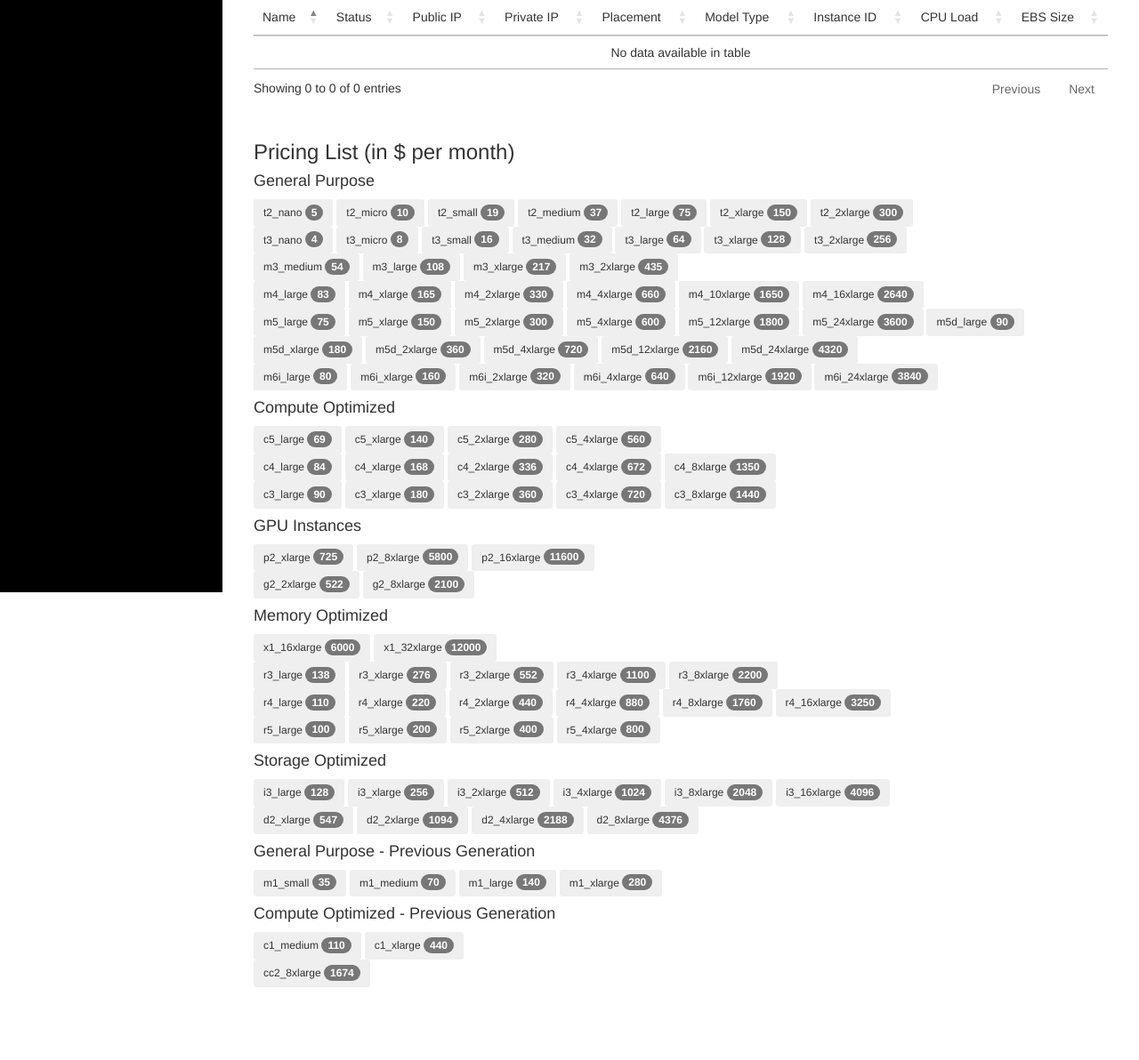
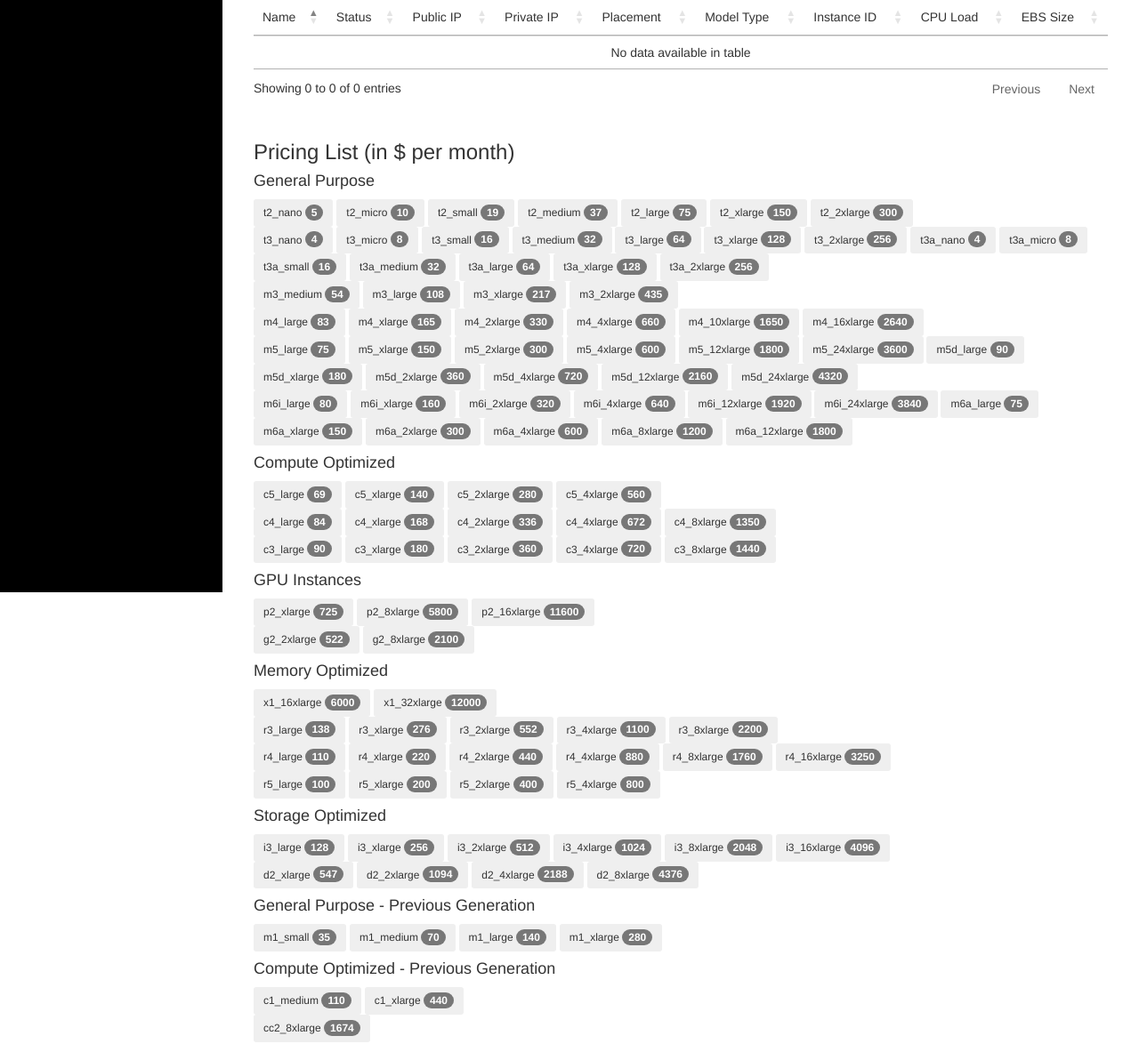
Before and after one commit to majeinfo/ezaws, a Django app: template web/templates/instances.html in a window 1280 px wide. Shown: the part 260-1452 px from the top of the page at 89% size. Before the commit the page ends 1370 px from the top, so only its background shows below. Run offline with Django 3.2, Linux system fonts and the light colour scheme; the template is opened without the code that fills it, so the values that code supplies are empty; some libraries are stand-ins or nearby versions.

Commit message:
Add t3a and m6a pricing

```diff
--- a/web/templates/instances.html
+++ b/web/templates/instances.html
@@ -67,11 +67,13 @@
                 prices: {
                     t2_nano: 5, t2_micro: 10, t2_small: 19, t2_medium: 37, t2_large: 75, t2_xlarge: 150, t2_2xlarge: 300,
                     t3_nano: 4, t3_micro: 8, t3_small: 16, t3_medium: 32, t3_large: 64, t3_xlarge: 128, t3_2xlarge: 256,
+                    t3a_nano: 4, t3a_micro: 8, t3a_small: 16, t3a_medium: 32, t3a_large: 64, t3a_xlarge: 128, t3a_2xlarge: 256,
                     m3_medium: 54, m3_large: 108, m3_xlarge: 217, m3_2xlarge: 435,
                     m4_large: 83,  m4_xlarge: 165, m4_2xlarge: 330, m4_4xlarge: 660, m4_10xlarge: 1650, m4_16xlarge: 2640,
                     m5_large: 75, m5_xlarge: 150, m5_2xlarge: 300, m5_4xlarge: 600, m5_12xlarge: 1800, m5_24xlarge: 3600,
                     m5d_large: 90, m5d_xlarge: 180, m5d_2xlarge: 360, m5d_4xlarge: 720, m5d_12xlarge: 2160, m5d_24xlarge: 4320,
                     m6i_large: 80, m6i_xlarge: 160, m6i_2xlarge: 320, m6i_4xlarge: 640, m6i_12xlarge: 1920, m6i_24xlarge: 3840,
+                    m6a_large: 75, m6a_xlarge: 150, m6a_2xlarge: 300, m6a_4xlarge: 600, m6a_8xlarge: 1200, m6a_12xlarge: 1800,
                 }
             },
             {
```
